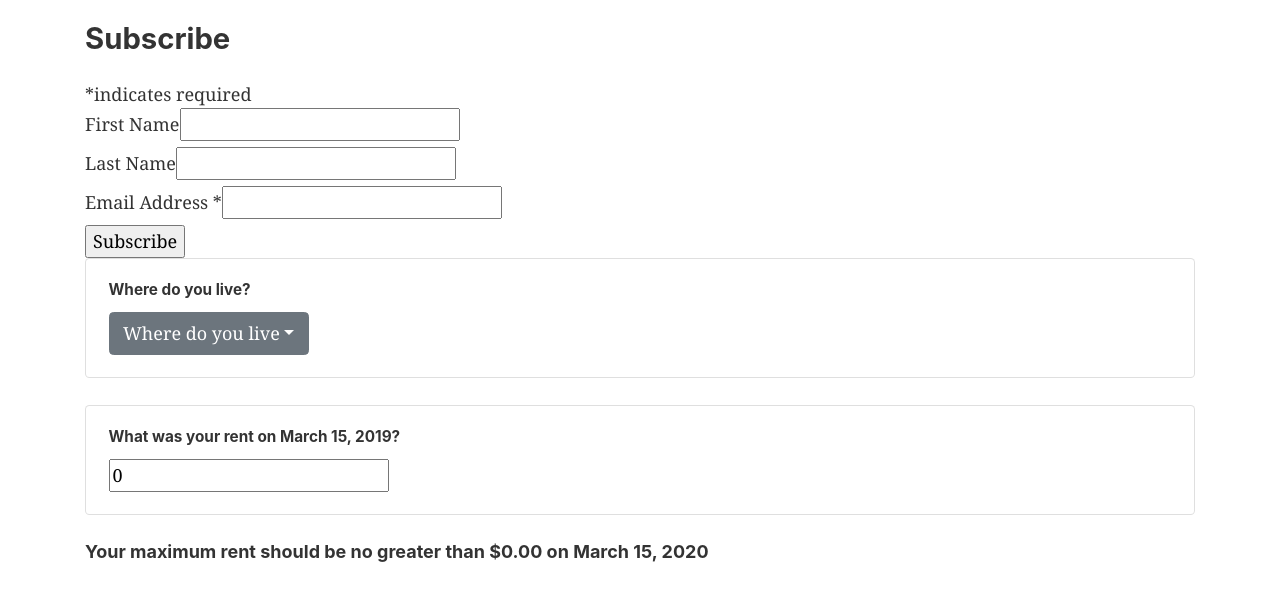
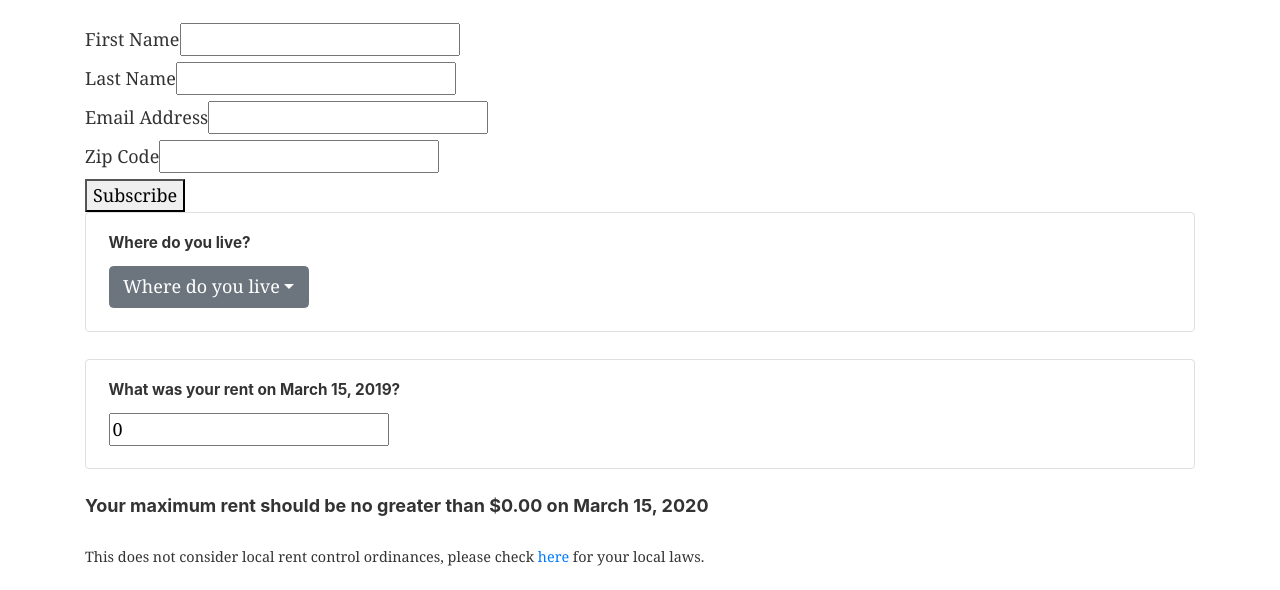
Before and after one commit to Rent-Cap/calculator, a Gatsby site: page /calculator in a window 1280 px wide. Shown: the part 207-797 px from the top of the page. Built offline with nearby package versions, Linux system fonts and the light colour scheme; Gatsby itself is replaced by a stand-in of ours; what @react-pdf/renderer would draw is missing.

Commit message:
Add zipcode field

```diff
--- a/src/components/MailChimp.js
+++ b/src/components/MailChimp.js
@@ -1,85 +1,76 @@
 import React, { useState } from 'react'
 import './mailchimp.css'
 
-const subscribe = async user => {
-  // audience id
-  // 66232ac6c7
-  // api key
-  // ...-us4
-  // url
-  // https://us4.api.mailchimp.com/3.0/
-  // to add a member, post to:
-  // lists/66232ac6c7/members/
-  // const apiKey = '...-us4'
-  // const url = 'https://us4.api.mailchimp.com/3.0/lists/66232ac6c7/members/';
-
-  // NOTE: run site with netlify dev
+const subscribe = async ({email_address, status, FNAME, LNAME, ZIPCODE}) => {
+  // NOTE: run site with netlify dev if there were any changes to subscribe.js
   const uri = process.env.NODE_ENV === 'development' ? 'http://localhost:8888/' : '/'
   const url = `${uri}api/subscribe`
   const data = {
-    "email_address": "bbbaaabbburist.mcvanasdfkddab@freddiesjokes.com",
-    "status": "subscribed",
-    "FNAME": "bbbaaabbbaaaUriewfst2",
-    "LNAME": "bbbMcVanddkab"
+    email_address,
+    status,
+    FNAME,
+    LNAME,
+    ZIPCODE
   }
 
   try {
-    const response = await fetch(url, {
-      method: 'POST', // or 'PUT'
-      body: JSON.stringify(data), // data can be `string` or {object}!
-      mode: 'no-cors',
-      headers: {
-        'Content-Type': 'application/json',
-        // 'Authorization': `apikey ${apiKey}`
-      }
+    const res = await fetch(url, {
+      method: 'POST',
+      body: JSON.stringify(data),
     });
-    const json = await response;
-    console.log('json', json)
-    // console.log('Success:', JSON.stringify(json));
+    console.log('res', res)
+    if (res.status === 200) {
+      console.log('success')
+    } else if (res.status === 400) {
+      console.log('acct already exists')
+    } else {
+      console.error('subscribe.js failure')
+    }
   } catch (error) {
     console.error('Error:', error);
   }
 }
 
 const MailChimp = () => {
-  const [name, setName] = useState('')
+  const [FNAME, setFName] = useState('')
+  const [LNAME, setLName] = useState('')
+  const [ZIPCODE, setZip] = useState('')
+  const [email_address, setEmail] = useState('')
   return (
-    <div id="mc_embed_signup">
-      {/* <form action="https://gmail.us4.list-manage.com/subscribe/post?u=b9c7524f0dc0712a8752cf555&amp;id=66232ac6c7"
-        method="post" id="mc-embedded-subscribe-form" name="mc-embedded-subscribe-form" class="validate" target="_blank"
-        novalidate> */}
-      <div id="mc_embed_signup_scroll">
-        <h2>Subscribe</h2>
-        <div class="indicates-required">
-          <span class="asterisk">*</span>
-          indicates required
+    <div>
+      <div>
+        <div>
+          <label>First Name</label>
+          <input type="text" onChange={e => setFName(e.target.value)} type="text" value={FNAME}/>
         </div>
-        <div class="mc-field-group">
-          <label for="mce-FNAME">First Name </label>
-          <input onChange={e => setName(e.target.value)} type="text" value={name} name="FNAME" class="" id="mce-FNAME"/>
+        <div>
+          <label>Last Name</label>
+          <input type="text" onChange={e => setLName(e.target.value)} value={LNAME}/>
         </div>
-        <div class="mc-field-group">
-          <label for="mce-LNAME">Last Name </label>
-          <input type="text" value="" name="LNAME" class="" id="mce-LNAME"/>
+        <div>
+          <label>Email Address</label>
+          <input type="email" onChange={e => setEmail(e.target.value)} value={email_address}/>
         </div>
-        <div class="mc-field-group">
-          <label for="mce-EMAIL">Email Address <span class="asterisk">*</span>
-          </label>
-          <input type="email" value="" name="EMAIL" class="required email" id="mce-EMAIL"/>
+        <div>
+          <label>Zip Code</label>
+          <input type="number" onChange={e => setZip(e.target.value)} value={ZIPCODE}/>
         </div>
-        <div id="mce-responses" class="clear">
-          <div class="response" id="mce-error-response" style={{display:"none"}}></div>
-          <div class="response" id="mce-success-response" style={{display:"none"}}></div>
+        <div style={{position: "absolute", left: "-5000px"}} aria-hidden="true"><input type="text"
+          name="b_b9c7524f0dc0712a8752cf555_66232ac6c7" tabIndex="-1" value=""/>
         </div>
-        {/* <div style={{position: "absolute", left: "-5000px;"}} aria-hidden="true"><input type="text"
-            name="b_b9c7524f0dc0712a8752cf555_66232ac6c7" tabindex="-1" value=""/>
-            </div> */}
-        <div onClick={() => subscribe()} class="clear"><input type="submit" value="Subscribe" name="subscribe" id="mc-embedded-subscribe"
-            class="button"/>
-
-        </div>
+        <button onClick={() => {
+          const subscriber = {
+            FNAME,
+            LNAME,
+            email_address,
+            ZIPCODE,
+            status: 'subscribed'
+          }
+          subscribe(subscriber)
+        }}>
+          Subscribe
+        </button>
       </div>
-      {/* </form> */}
     </div>
   )
 }
```
Also changed, not shown: functions/subscribe/subscribe.js (+34 -24 lines).
